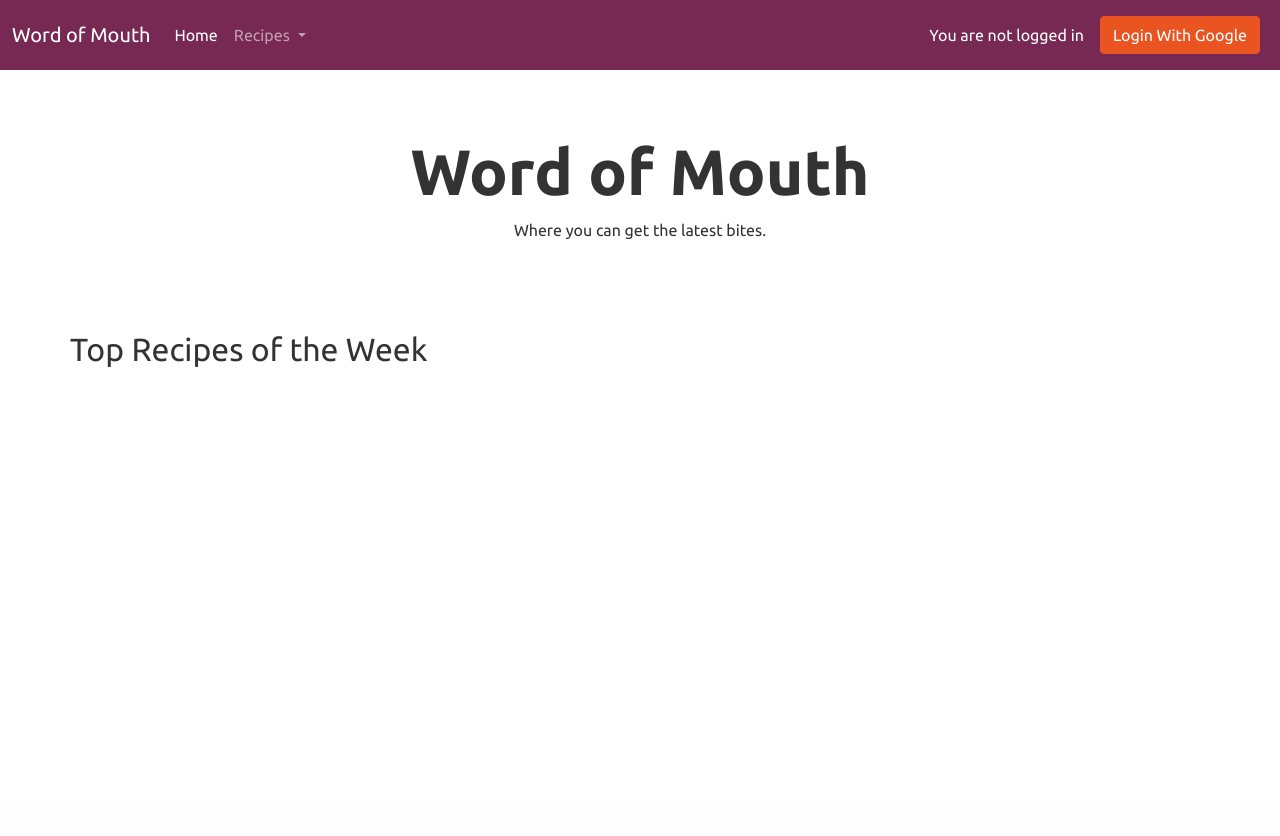
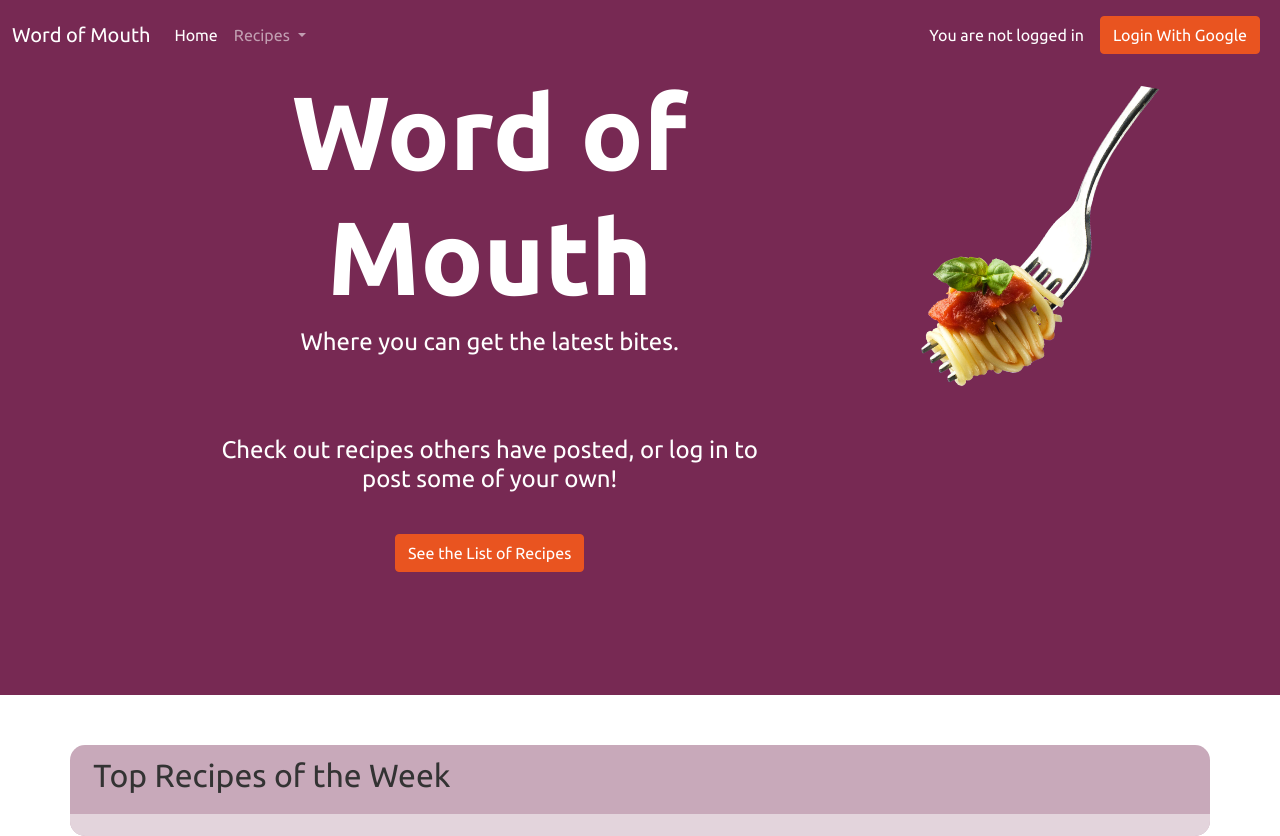
Before and after one commit to uva-cs3240-s22/group-project-a-20, a Django app: page / in a window 1280 px wide. Before the commit the page ends 367 px from the top, so only its background shows below. Run offline with Django 4.2, Linux system fonts and the light colour scheme; data that the repository does not hold is empty; some libraries are stand-ins or nearby versions.

Commit message:
Front page sprucing, CSS'd profile pages

```diff
--- a/recipes/static/style.css
+++ b/recipes/static/style.css
@@ -16,7 +16,52 @@ ul {
 
 .main {
 	border-radius: 15px;
-	padding: 0 0 3% 0;
+	padding: 0 1% 2% 1%;
+}
+
+.frontpage-head {
+    padding: 0 1% 9% 1%;
+    background-color: #772953;
+    color: white;
+    text-align: center;
+}
+
+.frontpage-head h1 {
+    font-size: 6.5rem;
+}
+
+.frontpage-row {
+    padding: 0% 15% 0% 15%;
+}
+
+.title-image {
+    width: 15%;
+    transform: rotate(10deg); /* Equal to rotateZ(45deg) */
+    position: absolute;
+    z-index: 1;
+}
+
+.top-recipes {
+    margin-top: 50px;
+    background-color: #c8a9ba;
+    position:  relative;
+    z-index: 2;
+    border-radius: 15px;
+}
+
+.top-recipes h2 {
+    padding: 1% 1% 1% 1%;
+}
+
+.top-recipes-cards {
+    background-color: #e3d4dc;
+    border-radius: 0 0 15px 15px;
+    padding: 0 0 2% 0;
+}
+
+.card {
+    margin-left: 10px;
+    margin-right: 10px;
 }
 
 .banner {
@@ -55,3 +100,18 @@ ul {
 .recipe-submission {
     padding: 2% 4% 0% 4%;
 }
+
+
+/*Resizes and gets rid of the fork on smaller screens*/
+@media (max-width:  1028px) {
+    .title-image {
+        width: 0%;
+        position: static;
+    }
+
+    .frontpage-head h1 {
+        font-size: 4rem;
+    }
+
+
+}
--- a/recipes/templates/recipes/home.html
+++ b/recipes/templates/recipes/home.html
@@ -7,25 +7,36 @@
 {% block title %}Welcome to Word of Mouth{% endblock %}
 
 {% block content %}
+<div class="container-fluid frontpage-head">
+    <div class="row frontpage-row">
+
+        <div class="col-md-8">
+            <h1>Word of Mouth</h1>
+            <h4>Where you can get the latest bites.</h4>
+            <br><br><br>
+            <h4>Check out recipes others have posted, or log in to post some of your own!</h4>
+            <br>
+            <a class="nav-link" href="{% url 'recipes:recipelist' %}"><button type="button" class="btn btn-primary">See the List of Recipes</button></a>
+
+        </div>
+        <div class="col-md-4">
+            <img class="title-image" src="{% static 'fork.png' %}" alt="A fork with spaghetti on it">
+        </div>
+
+    </div>
+
+</div>
 
 
-<div class="container main">
-    <div class="row banner">
-        <h1>Word of Mouth</h1>
-        <p>Where you can get the latest bites.</p>
-    </div>
-</div>
+<div class="container top-recipes">
+    <h2>Top Recipes of the Week</h2>
+    <div class="row top-recipes-cards">
 
-    <br>
-<div class="container main">
-    <h2>Top Recipes of the Week</h2>
-    <div class="row">
-
-    {% for item in recipe_list %}
+        {% for item in recipe_list %}
         <div class="col-md-4">
             <div class="card">
                 <a href="{% url 'recipes:recipe' item.pk %}">
-                <img src="{% static ''%}{{ item.img }}" class="card-img-top" alt="...">
+                    <img src="{% static ''%}{{ item.img }}" class="card-img-top" alt="...">
                 </a>
                 <div class="card-body">
                     <h5 class="card-title">{{ item.recipe_title }}</h5>
@@ -36,9 +47,8 @@
             </div>
         </div>
 
-    {% endfor %}
+        {% endfor %}
     </div>
 </div>
 
-
 {% endblock %}
```
Also changed, not shown: recipes/templates/recipes/editprofile.html (+19 -1 lines), recipes/templates/recipes/profile.html (+14 -12 lines), recipes/static/fork.png (added).
